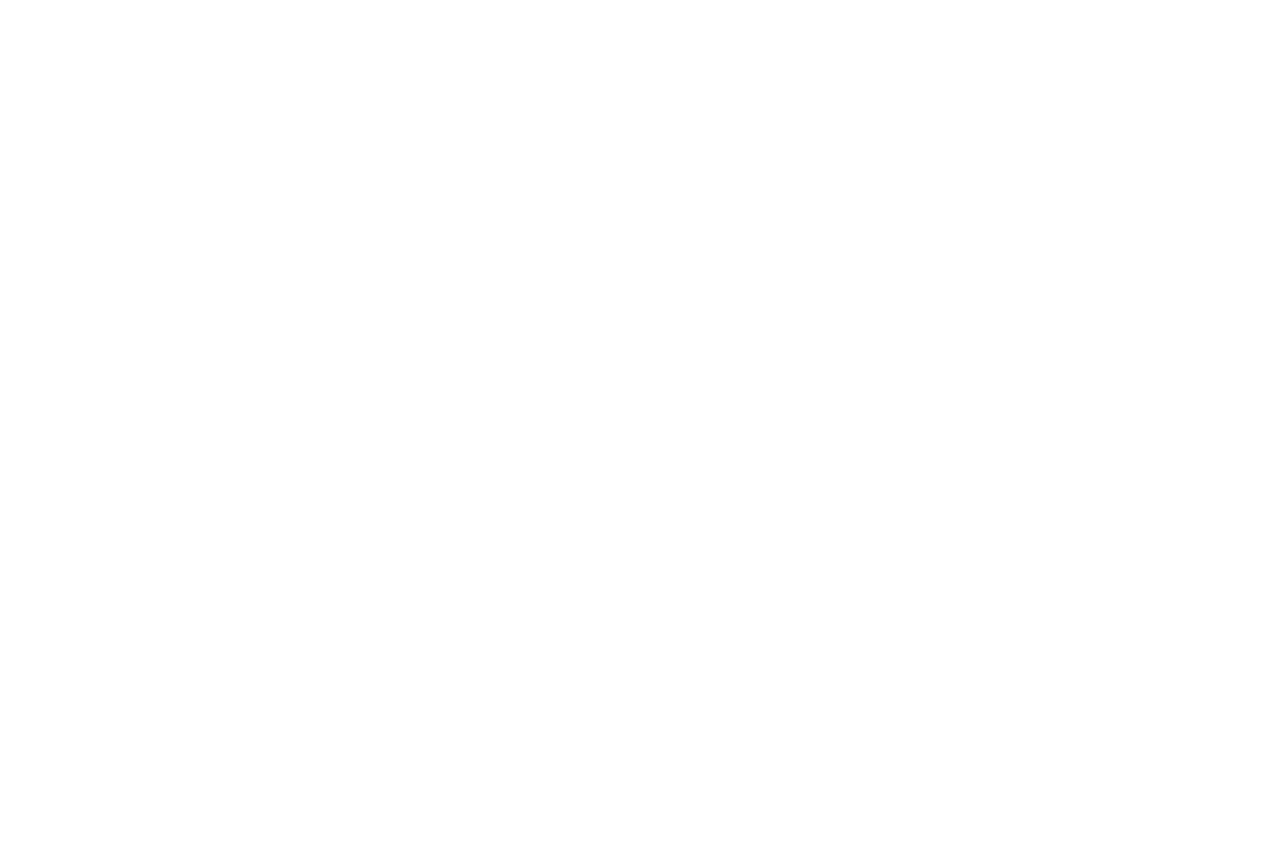
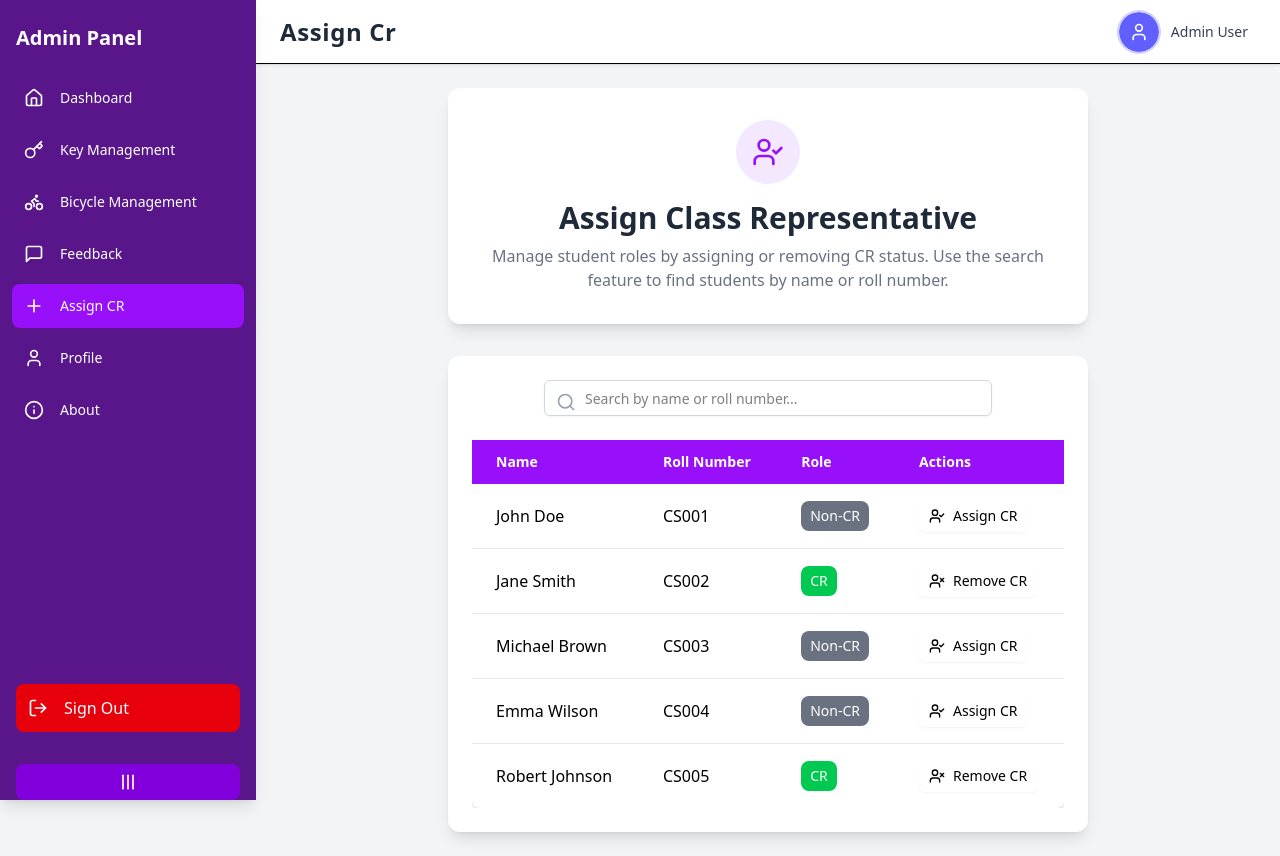
Before and after one commit to Reddy16293/Class-key-and-cycle-management-system, a React (Vite) app in the folder frontend/: page /assign-cr in a window 1280 px wide. Before the commit this address had no page. Before the commit the page ends 800 px from the top, so only its background shows below. Built offline with nearby package versions, Linux system fonts and the light colour scheme.

Commit message:
just added the ui page of Assigncr WITHOUT BACKEND

```diff
--- a/frontend/src/App.jsx
+++ b/frontend/src/App.jsx
@@ -12,6 +12,7 @@
 import AllKeys from "./pages/AllKeys";
 import AvailableBicycles from "./pages/AvailableBicycles";
 import AllBicycles from "./pages/AllBicycles";
+import AssignCR from "./pages/AssignCR";
 const Dashboard = () => <h2 className="text-center text-3xl mt-10">Welcome to Dashboard</h2>;
 
 const App = () => {
@@ -31,6 +32,7 @@
         <Route path="/available-bicycles" element={<AvailableBicycles/>} />
         <Route path="/all-keys" element={<AllKeys/>} />
         <Route path="/all-bicycles" element={<AllBicycles/>} />
+        <Route path="assign-cr" element={<AssignCR/>} />
         {/* <Route path="/dashboard/admin" element={<h2 className="text-center text-3xl mt-10">Welcome Admin</h2>} /> */}
       </Routes>
 
--- /dev/null
+++ b/frontend/src/components/StudentList.jsx
@@ -0,0 +1,124 @@
+import { useState } from 'react';
+import { UserCheck, UserX, Search } from 'lucide-react';
+import { Button } from '../components/ui/button';
+import { Badge } from '../components/ui/badge';
+import { Input } from '../components/ui/input';
+import { toast } from 'sonner';
+
+// Mock student data
+const initialStudents = [
+  { id: '1', name: 'John Doe', rollNumber: 'CS001', role: 'Non-CR' },
+  { id: '2', name: 'Jane Smith', rollNumber: 'CS002', role: 'CR' },
+  { id: '3', name: 'Michael Brown', rollNumber: 'CS003', role: 'Non-CR' },
+  { id: '4', name: 'Emma Wilson', rollNumber: 'CS004', role: 'Non-CR' },
+  { id: '5', name: 'Robert Johnson', rollNumber: 'CS005', role: 'CR' },
+];
+
+const StudentList = () => {
+  const [students, setStudents] = useState(initialStudents);
+  const [searchQuery, setSearchQuery] = useState('');
+
+  // Filter students based on search query
+  const filteredStudents = students.filter((student) =>
+    student.name.toLowerCase().includes(searchQuery.toLowerCase()) ||
+    student.rollNumber.toLowerCase().includes(searchQuery.toLowerCase())
+  );
+
+  // Handle Role Change
+  const handleRoleChange = (id) => {
+    setStudents((prevStudents) =>
+      prevStudents.map((student) => {
+        if (student.id === id) {
+          const newRole = student.role === 'CR' ? 'Non-CR' : 'CR';
+
+          toast.success(
+            `${student.name} is now ${newRole === 'CR' ? 'a CR' : 'no longer a CR'}`,
+            {
+              description: `Roll Number: ${student.rollNumber}`,
+              position: 'top-center',
+            }
+          );
+
+          return { ...student, role: newRole };
+        }
+        return student;
+      })
+    );
+  };
+
+  return (
+    <div className="space-y-6">
+      {/* Search Bar */}
+      <div className="relative w-full max-w-md mx-auto">
+        <Search className="absolute left-3 top-3 h-5 w-5 text-gray-400" />
+        <Input
+          placeholder="Search by name or roll number..."
+          value={searchQuery}
+          onChange={(e) => setSearchQuery(e.target.value)}
+          className="pl-10 border-gray-300 focus:ring-purple-500"
+        />
+      </div>
+
+      {/* Student Table */}
+      <div className="overflow-x-auto">
+        <table className="min-w-full bg-white rounded-lg shadow-md">
+          <thead>
+            <tr className="bg-purple-600 text-white">
+              <th className="px-6 py-3 text-left text-sm font-semibold">Name</th>
+              <th className="px-6 py-3 text-left text-sm font-semibold">Roll Number</th>
+              <th className="px-6 py-3 text-left text-sm font-semibold">Role</th>
+              <th className="px-6 py-3 text-left text-sm font-semibold">Actions</th>
+            </tr>
+          </thead>
+          <tbody className="divide-y divide-gray-200">
+            {filteredStudents.length > 0 ? (
+              filteredStudents.map((student) => (
+                <tr key={student.id} className="hover:bg-gray-100 transition">
+                  <td className="px-6 py-4">{student.name}</td>
+                  <td className="px-6 py-4">{student.rollNumber}</td>
+                  <td className="px-6 py-4">
+                    <Badge
+                      className={`px-2 py-1 text-sm rounded-lg ${
+                        student.role === 'CR' ? 'bg-green-500 text-white' : 'bg-gray-500 text-white'
+                      }`}
+                    >
+                      {student.role}
+                    </Badge>
+                  </td>
+                  <td className="px-6 py-4">
+                    <Button
+                      size="sm"
+                      variant={student.role === 'CR' ? 'destructive' : 'default'}
+                      onClick={() => handleRoleChange(student.id)}
+                      className={`flex items-center gap-2 px-4 py-2 ${
+                        student.role === 'CR' ? 'text-black' : ''
+                      }`}
+                    >
+                      {student.role === 'CR' ? (
+                        <>
+                          <UserX size={16} /> Remove CR
+                        </>
+                      ) : (
+                        <>
+                          <UserCheck size={16} /> Assign CR
+                        </>
+                      )}
+                    </Button>
+                  </td>
+                </tr>
+              ))
+            ) : (
+              <tr>
+                <td colSpan="4" className="text-center py-6 text-gray-500">
+                  No students found.
+                </td>
+              </tr>
+            )}
+          </tbody>
+        </table>
+      </div>
+    </div>
+  );
+};
+
+export default StudentList;
--- a/frontend/src/components/ui/badge.jsx
+++ b/frontend/src/components/ui/badge.jsx
@@ -2,7 +2,7 @@
 import { Slot } from "@radix-ui/react-slot"
 import { cva } from "class-variance-authority";
 
-import { cn } from "@/lib/utils"
+import { cn } from "../../lib/utils"
 
 const badgeVariants = cva(
   "inline-flex items-center justify-center rounded-md border px-2 py-0.5 text-xs font-medium w-fit whitespace-nowrap shrink-0 [&>svg]:size-3 gap-1 [&>svg]:pointer-events-none focus-visible:border-ring focus-visible:ring-ring/50 focus-visible:ring-[3px] aria-invalid:ring-destructive/20 dark:aria-invalid:ring-destructive/40 aria-invalid:border-destructive transition-[color,box-shadow] overflow-hidden",
--- /dev/null
+++ b/frontend/src/pages/AssignCR.jsx
@@ -0,0 +1,41 @@
+import { UserCheck } from 'lucide-react';
+import Sidebar from '../components/Sidebar';
+import Header from '../components/Header';
+import StudentList from '../components/StudentList';
+
+const AssignCR = () => {
+  return (
+    <div className="flex min-h-screen bg-gray-100">
+      {/* Sidebar */}
+      <Sidebar />
+
+      <div className="flex-1 flex flex-col ml-16 md:ml-64 transition-all duration-300">
+        {/* Header */}
+        <Header />
+
+        <div className="p-6 max-w-6xl mx-auto">
+          <div className="bg-white rounded-xl shadow-lg p-8">
+            <div className="flex flex-col items-center text-center">
+              <div className="w-16 h-16 bg-purple-100 rounded-full flex items-center justify-center mb-4">
+                <UserCheck className="text-purple-600" size={32} />
+              </div>
+              <h1 className="text-3xl font-bold text-gray-800 mb-2">
+                Assign Class Representative
+              </h1>
+              <p className="text-gray-500 max-w-xl">
+                Manage student roles by assigning or removing CR status. Use the search feature to find students by name or roll number.
+              </p>
+            </div>
+          </div>
+
+          {/* Student List Section */}
+          <div className="mt-8 bg-white rounded-xl shadow-lg p-6">
+            <StudentList />
+          </div>
+        </div>
+      </div>
+    </div>
+  );
+};
+
+export default AssignCR;
```
